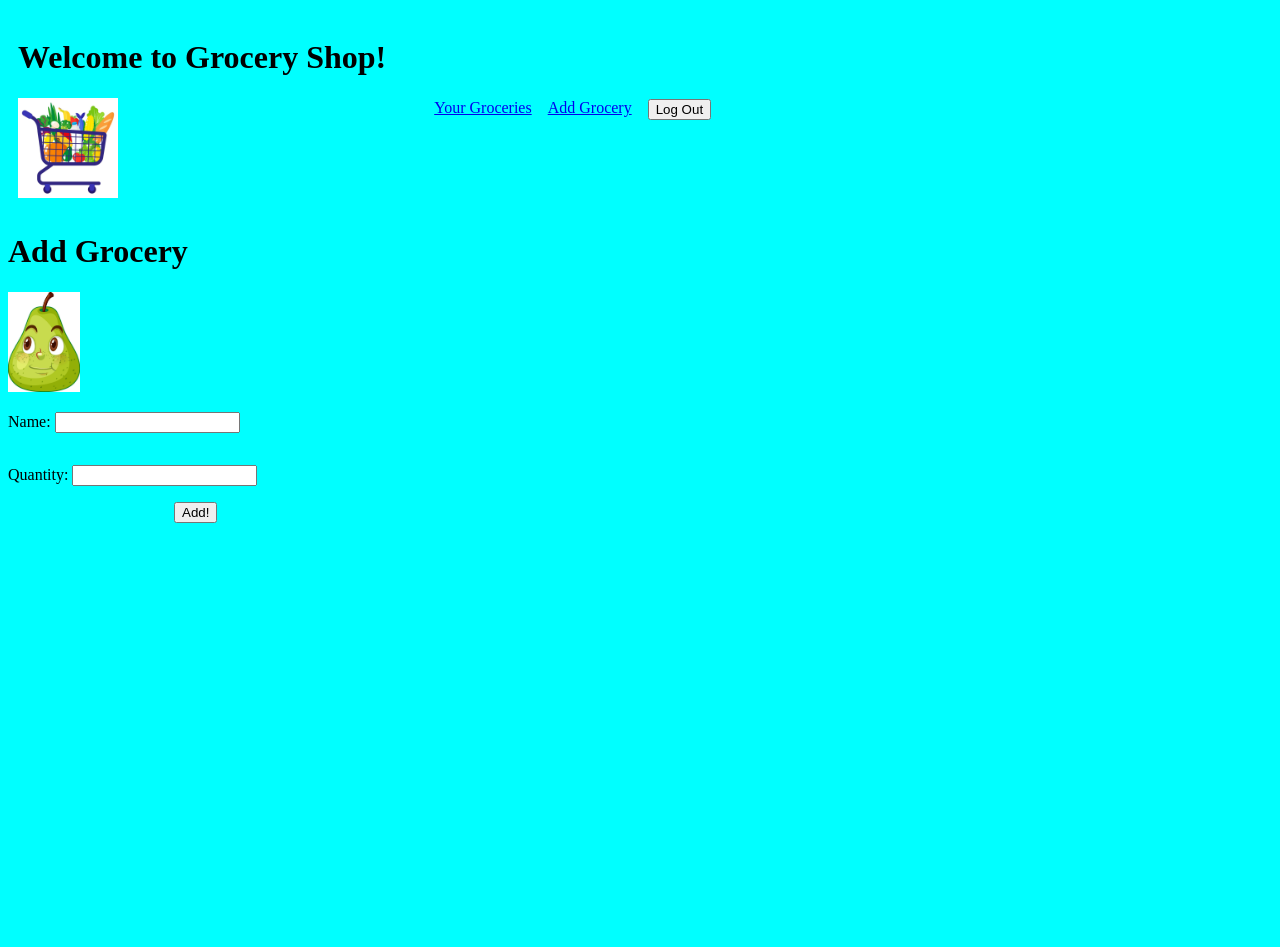
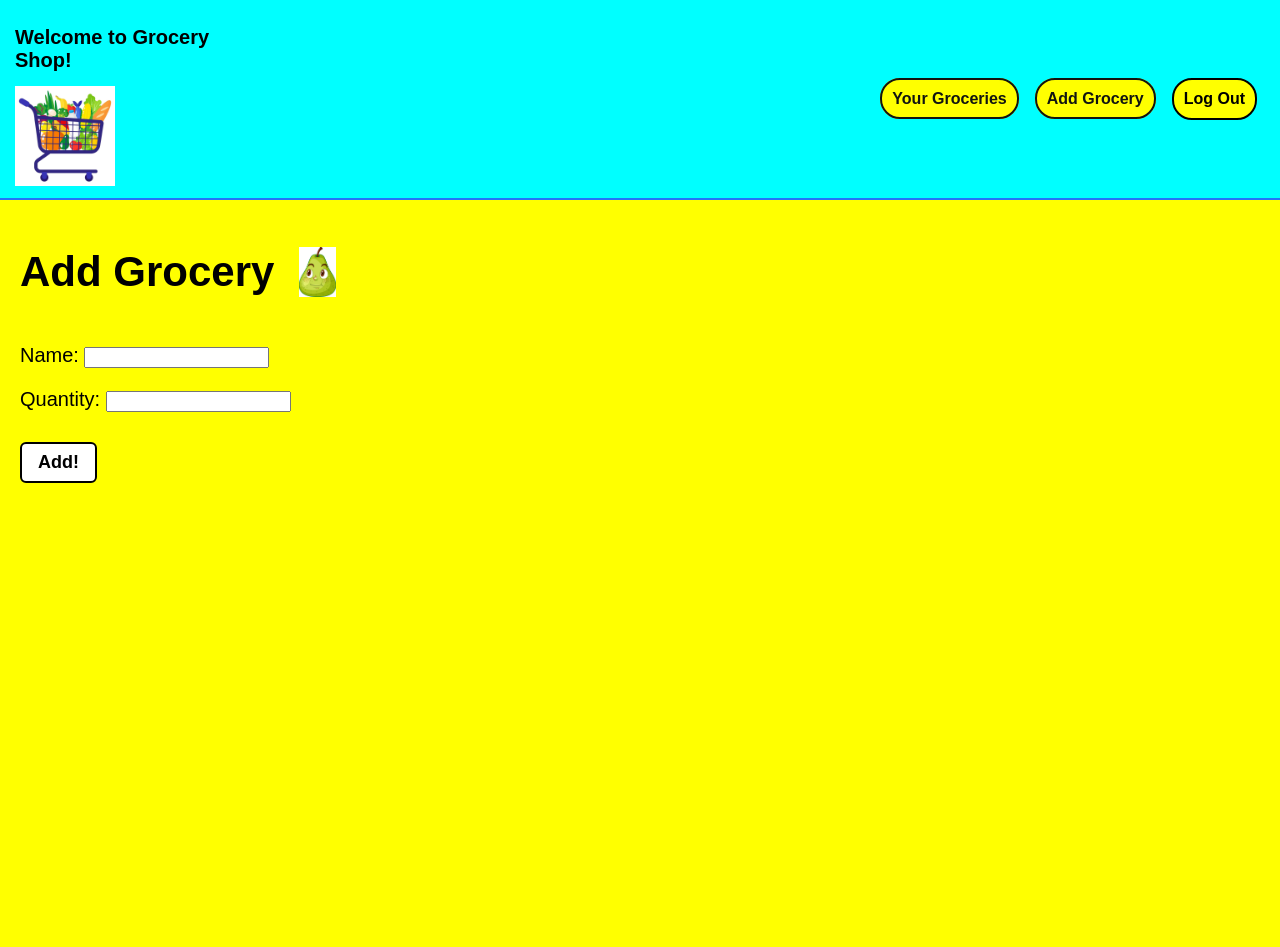
Before and after one commit to zsandler/shopping-list-project, a Django app: page /groceries/create/ in a window 1280 px wide. Before the commit the page ends 523 px from the top, so only its background shows below. Run offline with Django 5.2, Linux system fonts and the light colour scheme; the visitor is signed in with stand-in values (Sample User, id 1).

Commit message:
functional code with styling!

```diff
--- a/main_app/models.py
+++ b/main_app/models.py
@@ -5,6 +5,8 @@ from django.contrib.auth.models import User
 class Grocery(models.Model):
     user = models.ForeignKey(User, on_delete=models.CASCADE)
     name = models.CharField(max_length=50)
+    def clean(self):
+        self.name = self.name.capitalize()
     quantity = models.IntegerField()
 
     def __str__(self):
--- a/main_app/static/css/base.css
+++ b/main_app/static/css/base.css
@@ -1,45 +1,212 @@
-header {
-display: flex;
-align-items: center;
-justify-content: space-between;
-padding: 10px;
-}
+/* static/css/base.css  */
 
-header img {
+html {
+    box-sizing: border-box;
+  }
+
+  *::before, /* All ::before pseudo-elements */
+  *::after {
+    box-sizing: inherit;
+  }
+
+  :root {
+    font-size: 62.5%;
+  }
+
+  body {
+    margin: 0;
+    display: flex;
+    flex-direction: column;
+    align-items: center;
+    font-family: 'Cantarell', sans-serif;
+    min-height: 100vh;
+    --nav-bg: rgba(104, 197, 248, 0.7);
+    --nav-bg-ff: rgba(104, 197, 248, 0.9);
+    --borders: rgb(36, 116, 248) solid 2px;
+    --text-color: rgb(17, 20, 17);
+    --link-hover-color: rgb(16, 56, 158);
+    --button-bg: rgb(245, 245, 245);
+    --button-bg-hover: rgb(226, 226, 226);
+    --submit: rgb(26, 128, 0);
+    --warn: rgb(255, 102, 0);
+    --danger: rgb(220, 20, 30);
+    --secondary: rgb(57, 57, 57);
+    --card-box-shadow: 5px 5px 6px -1px #aaa;
+    --font-xtreme: 4.2rem;
+    --font-xxl: 3.6rem;
+    --font-xl: 2.4rem;
+    --font-l: 1.8rem;
+    --font-reg: 1.6rem;
+    --card-border-radius: 6px;
+    background-color: yellow;
+  }
+
+  header {
+    width: 100%;
+    background: var(--nav-bg-ff); /* rgba(104, 197, 248, .9) */
+    border-bottom: var(--borders);
+    background-color: aqua;
+  }
+
+  .header-logo-container img {
     max-width: 100px;
     max-height: 100px;
-}
+  }
 
-nav ul {
-    display: flex;
-}
+  nav {
+    margin: 10px;
+  }
 
-nav li {
-    padding: 5px 8px;
+  ul {
+    margin: 0;
     list-style: none;
-}
+    padding: 0;
+  }
 
-/* nav a:hover {
+  main {
+    width: 100%;
+    padding: 0 10px;
+  }
+
+  h2 {
+    font-size: var(--font-xl);
+  }
+
+  nav a {
+    text-decoration: none;
+    color: var(--text-color);
+    font-weight: 600;
+    font-size: 16px;
+  }
+  #logout-form button {
+    text-decoration: none;
+    color: var(--text-color);
+    font-weight: 600;
+    font-size: 16px;
+    background: none;
+    border: none;
+    cursor: pointer;
+    padding: 0;
+    font-family: inherit;
+  }
+
+  #logout-form button:hover {
+    color: var(--link-hover-color);
+  }
+
+  nav a:hover {
     color: var(--link-hover-color);
   }
 
   nav ul {
     display: flex;
+    align-items: center;
+    justify-content: center;
+    flex-wrap: wrap;
   }
 
   nav li {
     padding: 5px 8px;
-    list-style: none;
-  } */
+  }
 
-body {
+  .header-logo-container {
+    margin: auto;
+    padding: 10px 20px 0;
+    max-width: 500px;
+  }
+
+  .page-header {
     display: flex;
-    flex-direction: column;
-    align-items: flex-start;
-    background-color: aqua;
-}
+    align-items: center;
+    margin: 20px;
+  }
 
-.grocery-shop-logo {
-    max-width: 100px;
-    max-height: 100px;
-}
+  .btn {
+    font-size: var(--font-l);
+    padding: 8px 16px;
+    border-radius: 6px;
+    border-width: 2px;
+    border-style: solid;
+    text-decoration: none;
+    background-color: var(--button-bg);
+    font-weight: 600;
+    cursor: pointer;
+    font-family: inherit;
+    margin-right: 10px;
+  }
+
+  .btn.submit {
+    background-color: white;
+    color: black
+  }
+
+  .nav-btn {
+    border: 2px solid;
+    border-radius: 20px;
+    background-color: yellow;
+    padding: 10px;
+  }
+
+  .logout-btn {
+    border: 2px solid;
+    border-radius: 20px;
+    background-color: yellow;
+    padding: 10px;
+    font-size: 16px;
+    font-weight:bolder;
+  }
+
+
+  @media only screen and (min-width: 768px) {
+    header {
+      position: sticky;
+      display: flex;
+      flex-direction: row;
+      top: 0;
+      align-items: center;
+    }
+
+    main {
+      max-width: 1300px;
+      min-height: calc(100vh - 53px);
+    }
+
+    nav,
+    .header-logo-container {
+      margin: 10px 0;
+      padding: 0 15px;
+    }
+
+    /* visual fix to help align logo */
+    .header-logo-container {
+      padding-top: 3px;
+    }
+
+    nav {
+      margin-left: auto;
+      display: flex;
+      justify-content: center;
+    }
+
+    nav ul {
+      flex-wrap: nowrap;
+    }
+
+    .header-logo-container {
+      width: 213px;
+    }
+
+    .page-header h1 {
+      font-size: var(--font-xtreme);
+    }
+
+    .page-header img {
+      height: 50px;
+      margin-left: 20px;
+    }
+
+    .page-header img:first-of-type {
+      margin-left: 25px;
+    }
+
+  }
--- a/main_app/static/css/form.css
+++ b/main_app/static/css/form.css
@@ -4,41 +4,12 @@
 }
 
 .form-container {
-    display: flex;
-    flex-direction: column;
-    width: 100%;
+  margin: 20px;
+  font-size: 20px;
+}
+
+.btn {
+  align-self: flex-end;
+  margin: 0px;
+  margin-top: 10px;
   }
-
-  table {
-    padding: 0 40px;
-    width: 100%;
-    border-spacing: 0 20px;
-  }
-
-  th {
-    text-align: left;
-    padding: 6px 20px 0 0;
-    font-weight: normal;
-    vertical-align: top;
-    font-size: var(--font-reg);
-  }
-
-  td {
-    max-width: 60%;
-  }
-
-  td > * {
-    width: 100%;
-    padding: 2px 4px;
-    font-size: var(--font-l);
-  }
-
-  td > textarea {
-    height: calc(4 * var(--font-l) + 8px);
-    font-family: inherit;
-  }
-
-  .btn {
-    align-self: flex-end;
-    margin-right: 40px;
-  }
--- a/main_app/templates/base.html
+++ b/main_app/templates/base.html
@@ -16,7 +16,7 @@
 
 <body>
   <header>
-    <div class="header">
+    <div class="header-logo-container">
       <h1>Welcome to Grocery Shop!</h1>
       <a href="/">
         <img src="{% static 'images/grocery-shop-logo.jpg' %}" alt="The Grocery Shop Logo" />
@@ -25,16 +25,16 @@
     <nav class="navbar">
       <ul>
         {% if user.is_authenticated %}
-        <li><a href="{% url 'groceries-index' %}">Your Groceries</a></li>
-        <li><a href="{% url 'grocery-create' %}">Add Grocery</a></li>
+        <li><a href="{% url 'groceries-index' %}" class="nav-btn">Your Groceries</a></li>
+        <li><a href="{% url 'grocery-create' %}" class="nav-btn">Add Grocery</a></li>
         <li>
           <form action="{% url 'logout' %}" id="logout=form" method="post">
             {% csrf_token %}
-            <button type="submit">Log Out</button>
+            <button type="submit" class="logout-btn">Log Out</button>
           </form>
         </li>
         {% else %}
-        <li><a href="{% url 'sign-up' %}">Sign Up</a></li>
+        <li><a href="{% url 'sign-up' %}" class="nav-btn">Sign Up</a></li>
         {% endif %}
 
         <!-- <li><a href="/about">About</a></li> -->
--- a/main_app/templates/groceries/index.html
+++ b/main_app/templates/groceries/index.html
@@ -7,7 +7,7 @@
 
 <section class="page-header">
   <h1>Your Groceries</h1>
-  <img src="{% static 'images/banana.jpg' %}" alt="A humanoid banana" />
+  <img src="{% static 'images/apple.jpg' %}" alt="A humanoid apple" />
   <img src="{% static 'images/kiwi.jpg' %}" alt="A humanoid kiwi" />
   <img src="{% static 'images/pear.jpg' %}" alt="A humanoid pear" />
 </section>
@@ -16,7 +16,8 @@
 
     {% for grocery in groceries  %}
       <ul>
-        <h3 class="grocery-name">{{ grocery.name }} {{ grocery.quantity }} </h3>
+        <h3 class="grocery-name">Name: {{ grocery.name }} </h3>
+        <h5 class="grocery-quantity">Qty: {{ grocery.quantity }} </h5>
         <div class="grocery-actions">
         </div>
         <a href="{% url 'grocery-update' grocery.id %}" class="btn warn">Edit</a>
--- a/main_app/templates/home.html
+++ b/main_app/templates/home.html
@@ -12,7 +12,7 @@
   <img src="{% static 'images/logotype.svg' %}" alt="Text reads: Cat Collector" />
 </section> -->
 
-<form action="{% url 'home' %}" method="post" class="sign-in">
+  <form action="{% url 'home' %}" method="post" class="sign-in">
     <h2>Sign In</h2>
     {% csrf_token %} {{ form.as_p}}
     <input type="hidden" name="next" value="{{ next }}">
--- a/main_app/templates/sign-up.html
+++ b/main_app/templates/sign-up.html
@@ -6,7 +6,6 @@
 {% block content %}
 <div class="page-header">
   <h1>Sign Up</h1>
-  <img src="{% static 'images/grocery-shop-logo.jpg' %}" alt="The grocery shop logo" class="grocery-shop-logo" />
 </div>
 {% if error_message %}
   <p class="red-text">{{ error_message }}</p>
```
Also changed, not shown: main_app/static/css/groceries/grocery-confirm-delete.css (added, +14 -0 lines), main_app/static/css/groceries/grocery-index.css (+21 -0 lines), main_app/static/css/home.css (added, +22 -0 lines), main_app/templates/main_app/grocery_confirm_delete.html (+7 -1 lines), main_app/static/images/apple.jpg (added).
